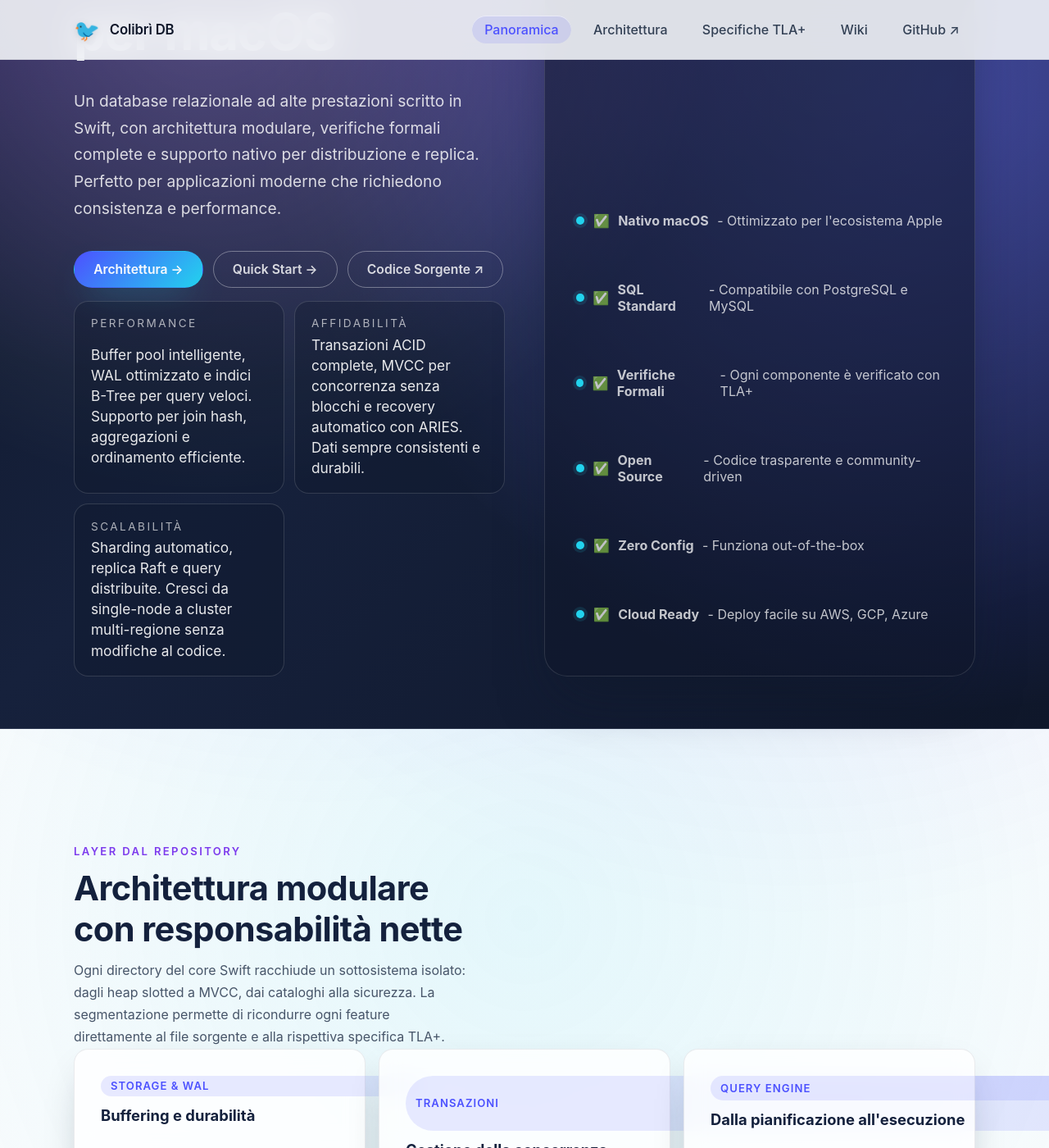
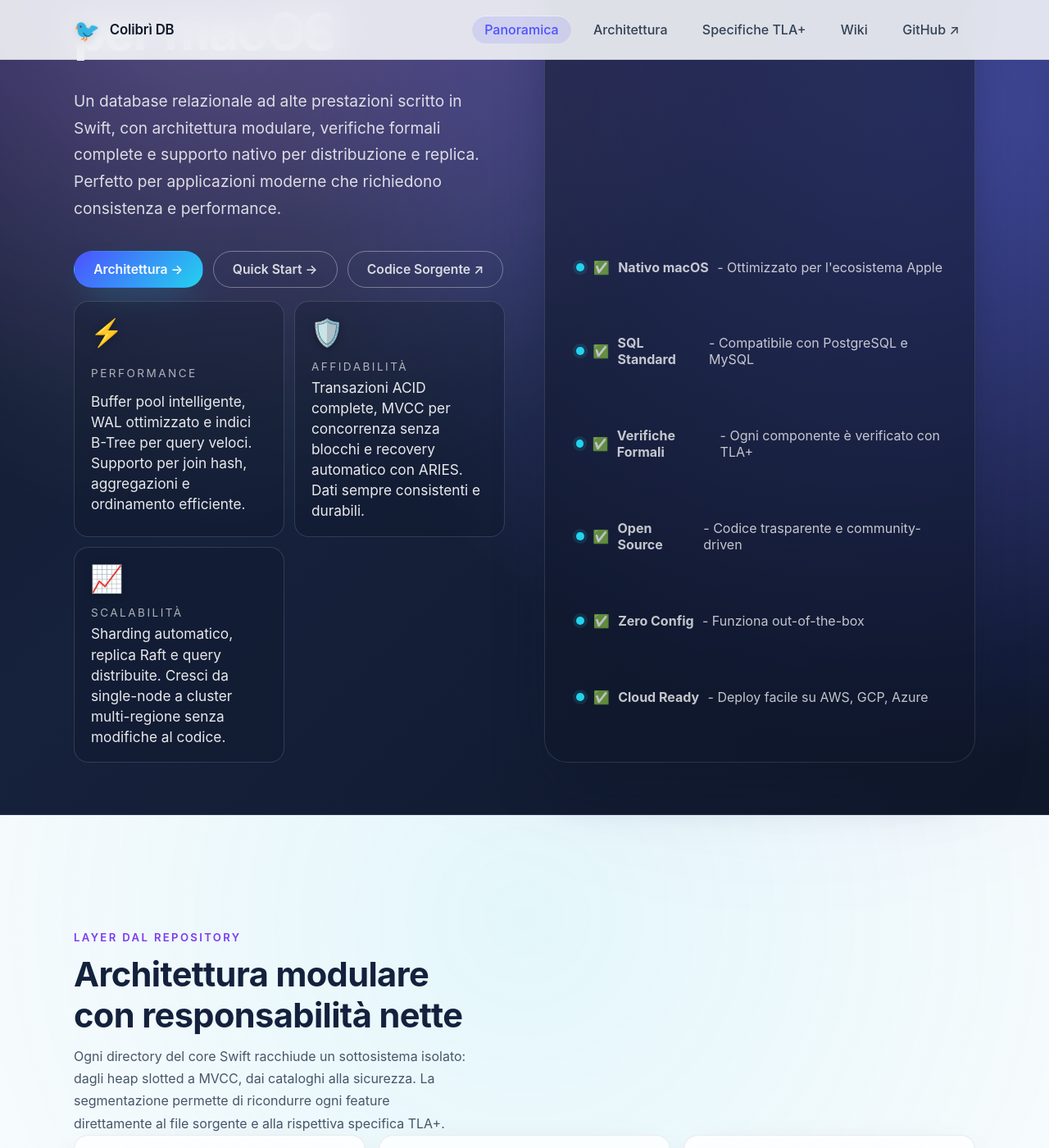
Before and after one commit to gpicchiarelli/Colibri-DB, a Jekyll site: the page built from docs/index.html, in a window 1280 px wide and 1400 px high, scrolled down 310 px. Shown: the whole window at 82% size. Built offline with Jekyll 4.4.1, drawn with Linux system fonts in a browser that asks for light colours; some of the changed text lies outside the part shown.

Commit message:
Refactor MVCCManager and enhance documentation styling
- Updated the isVersionVisible method in MVCCManager to use snapshot.timestamp for improved accuracy.
- Modified getVersionsForKey to return an empty array instead of an array with a Version instance when no versions are found.
- Added performance, reliability, and scalability icons in index.html to enhance visual appeal and clarity.
- Introduced new CSS styles for metrics and cards to improve user interface interactions and visual feedback.

```diff
--- a/docs/assets/css/main.css
+++ b/docs/assets/css/main.css
@@ -422,6 +422,36 @@ pre {
   min-height: 120px;
   display: grid;
   gap: 0.35rem;
+  position: relative;
+  overflow: hidden;
+}
+
+.metric::before {
+  content: "";
+  position: absolute;
+  top: 0;
+  left: 0;
+  right: 0;
+  bottom: 0;
+  background: radial-gradient(circle at 50% 50%, rgba(255, 255, 255, 0.05), transparent 70%);
+  opacity: 0;
+  transition: opacity var(--transition-base);
+}
+
+.metric:hover::before {
+  opacity: 1;
+}
+
+.metric__icon {
+  font-size: 2rem;
+  margin-bottom: 0.5rem;
+  filter: drop-shadow(0 2px 4px rgba(0, 0, 0, 0.3));
+  animation: pulse 2s ease-in-out infinite;
+}
+
+@keyframes pulse {
+  0%, 100% { transform: scale(1); }
+  50% { transform: scale(1.05); }
 }
 
 .metric__label {
@@ -568,12 +598,29 @@ pre {
   display: grid;
   gap: var(--space-3);
   transition: transform var(--transition-base), box-shadow var(--transition-base), border-color var(--transition-base);
+  overflow: hidden;
+}
+
+.card::before {
+  content: "";
+  position: absolute;
+  top: 0;
+  left: 0;
+  right: 0;
+  height: 4px;
+  background: linear-gradient(90deg, var(--brand-indigo), var(--brand-cyan));
+  opacity: 0;
+  transition: opacity var(--transition-base);
 }
 
 .card:hover {
   transform: translateY(-4px);
   box-shadow: var(--shadow-card);
   border-color: rgba(76, 81, 255, 0.22);
+}
+
+.card:hover::before {
+  opacity: 1;
 }
 
 .card--dark {
@@ -649,6 +696,23 @@ pre {
   text-transform: uppercase;
   background: rgba(76, 81, 255, 0.12);
   color: var(--brand-indigo);
+  position: relative;
+  overflow: hidden;
+}
+
+.badge::before {
+  content: "";
+  position: absolute;
+  top: 0;
+  left: -100%;
+  width: 100%;
+  height: 100%;
+  background: linear-gradient(90deg, transparent, rgba(255, 255, 255, 0.2), transparent);
+  transition: left 0.5s;
+}
+
+.badge:hover::before {
+  left: 100%;
 }
 
 .badge--dark {
--- a/docs/index.html
+++ b/docs/index.html
@@ -21,6 +21,7 @@ description: Colibrì DB integra BufferPool, FileWAL, MVCCManager, QueryExecutor
       </div>
       <ul class="metric-list">
         <li class="metric">
+          <div class="metric__icon">⚡</div>
           <span class="metric__label">Performance</span>
           <p class="metric__value">
             Buffer pool intelligente, WAL ottimizzato e indici B-Tree per query veloci.
@@ -28,6 +29,7 @@ description: Colibrì DB integra BufferPool, FileWAL, MVCCManager, QueryExecutor
           </p>
         </li>
         <li class="metric">
+          <div class="metric__icon">🛡️</div>
           <span class="metric__label">Affidabilità</span>
           <p class="metric__value">
             Transazioni ACID complete, MVCC per concorrenza senza blocchi e recovery
@@ -35,6 +37,7 @@ description: Colibrì DB integra BufferPool, FileWAL, MVCCManager, QueryExecutor
           </p>
         </li>
         <li class="metric">
+          <div class="metric__icon">📈</div>
           <span class="metric__label">Scalabilità</span>
           <p class="metric__value">
             Sharding automatico, replica Raft e query distribuite. Cresci da single-node
```
Also changed, not shown: 2 other files.
